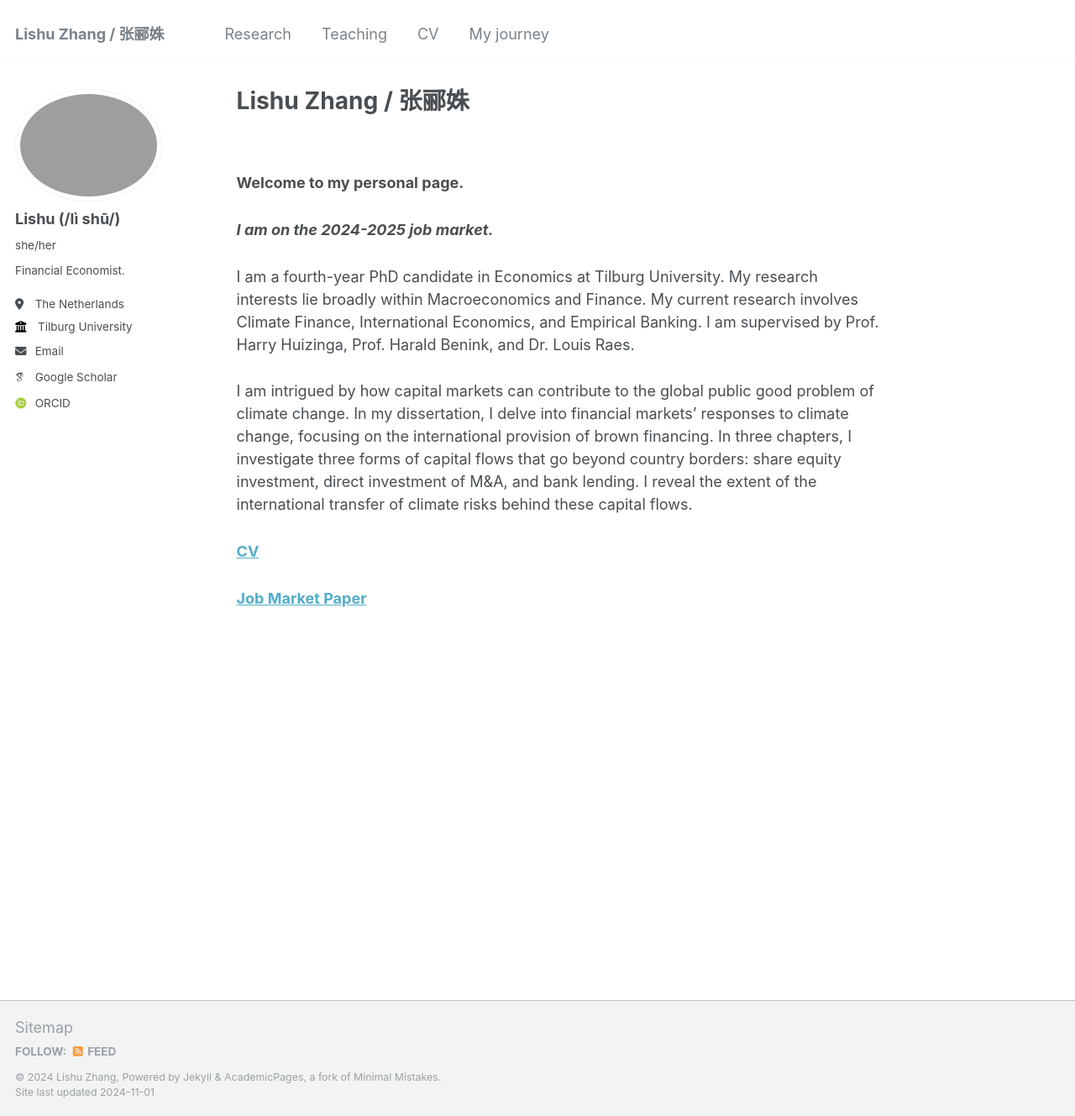
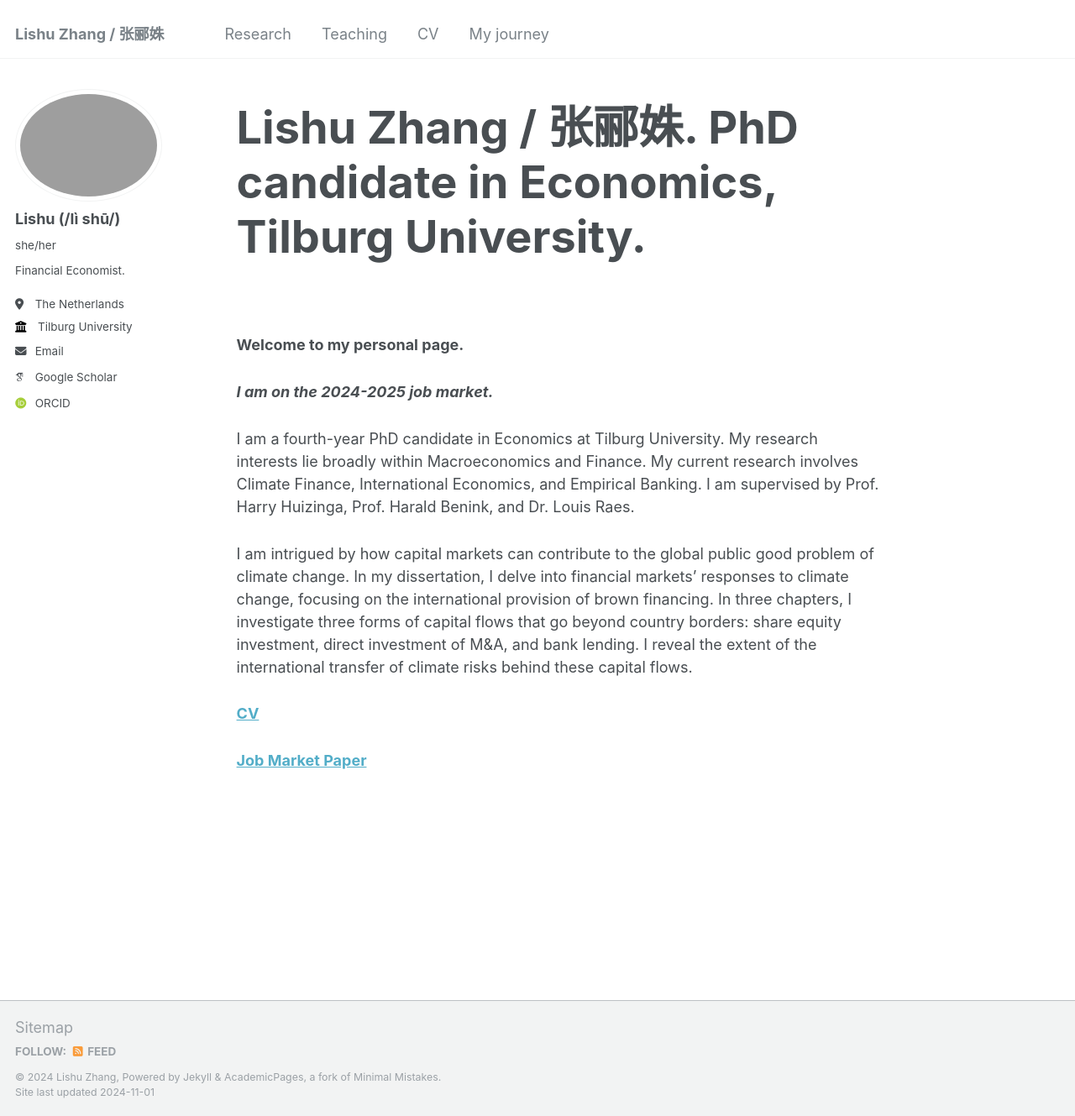
Before and after one commit to LishuZ/LishuZ.github.io, a Jekyll site: the page built from _pages/about.md, in a window 1280 px wide and 1329 px high. Shown: the whole window at 84% size. Built offline with Jekyll 4.4.1, drawn with Linux system fonts in a browser that asks for light colours; some web fonts are replaced.

Commit message:
Update about.md

```diff
--- a/_pages/about.md
+++ b/_pages/about.md
@@ -1,6 +1,6 @@
 ---
 permalink: /
-title: "Lishu Zhang / 张郦姝"
+title: "<h1 style='font-size: 3em; font-weight: bold;'>Lishu Zhang / 张郦姝. PhD candidate in Economics, Tilburg University.</h1>"
 author_profile: true
 redirect_from:
   - /about/
```
